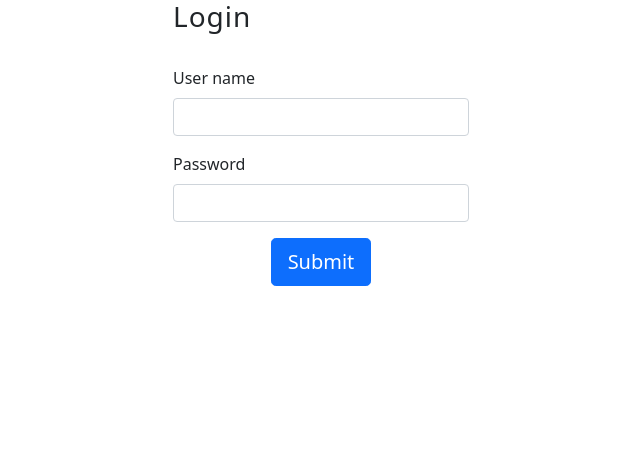
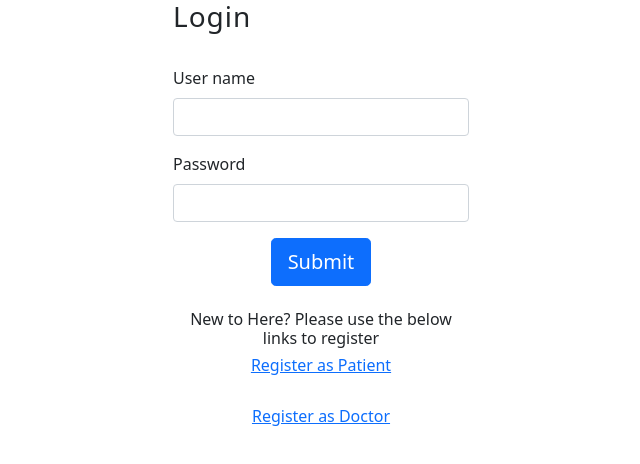
Before and after one commit to bhushansakhalkar/DocApp, a React (Create React App) app in the folder frontend/: page / in a window 1280 px wide. Shown: the top 464 px of the page, without its empty margins (319-959 px from the left). Built offline with nearby package versions, Linux system fonts and the light colour scheme.

Commit message:
Entire Project - 1.2

```diff
--- a/frontend/src/components/doctor-registration.js
+++ b/frontend/src/components/doctor-registration.js
@@ -77,7 +77,7 @@ const DoctorRegistration=(props)=> {
    }
   return (
     <div className="App">
-    <h1 style={{textAlign:'center'}}> Registration Page</h1>
+    <h1 style={{textAlign:'center'}}> Doctor Registration</h1>
     <br/><br/><br/><br/>
     <section className="container-fluid backgd">
         <section className="row justify-content-center">
--- a/frontend/src/components/login.js
+++ b/frontend/src/components/login.js
@@ -45,6 +45,13 @@ const Login = ()=>{
             navigate("/")
         }
 
+
+    }
+    const registerPatient = ()=>{
+
+    }
+    const registerDoctor =()=>{
+
     }
     return(
         <section className="container-fluid backgd">
@@ -66,6 +73,11 @@ const Login = ()=>{
                     </div>
                     <div className="col text-center">
                     <button type="submit" className="btn btn-block btn-lg btn-primary" onClick={login}>Submit</button>
+                    </div><br></br>
+                    <div className="col text-center">
+                    <h6>New to Here? Please use the below links to register</h6>
+                    <h6><a type="submit" className="" href='/patient/registration'>Register as Patient</a></h6><br></br>
+                    <h6><a type="submit" className="" href='/doctor/registration'>Register as Doctor</a></h6>
                     </div>
                   </form>
             </section>
--- a/frontend/src/components/patient-registration.js
+++ b/frontend/src/components/patient-registration.js
@@ -82,7 +82,7 @@ const PatientRegistration = ()=>{
         <section className="container-fluid backgd">
         <section className="row justify-content-center">
             <section className="col-12 col-sm-6 col-md-3">
-                    <h3 className="fw-normal mb-3 pb-3 " style={{letterSpacing: "1px"}}>Login</h3>
+                    <h3 className="fw-normal mb-3 pb-3 " style={{letterSpacing: "1px"}}>Patient Registration</h3>
                     <div className="mb-3">
                     <label>Username: </label><input name="username" className="form-control"  onChange={(e)=>{
                         setUsername(e.target.value)
```
